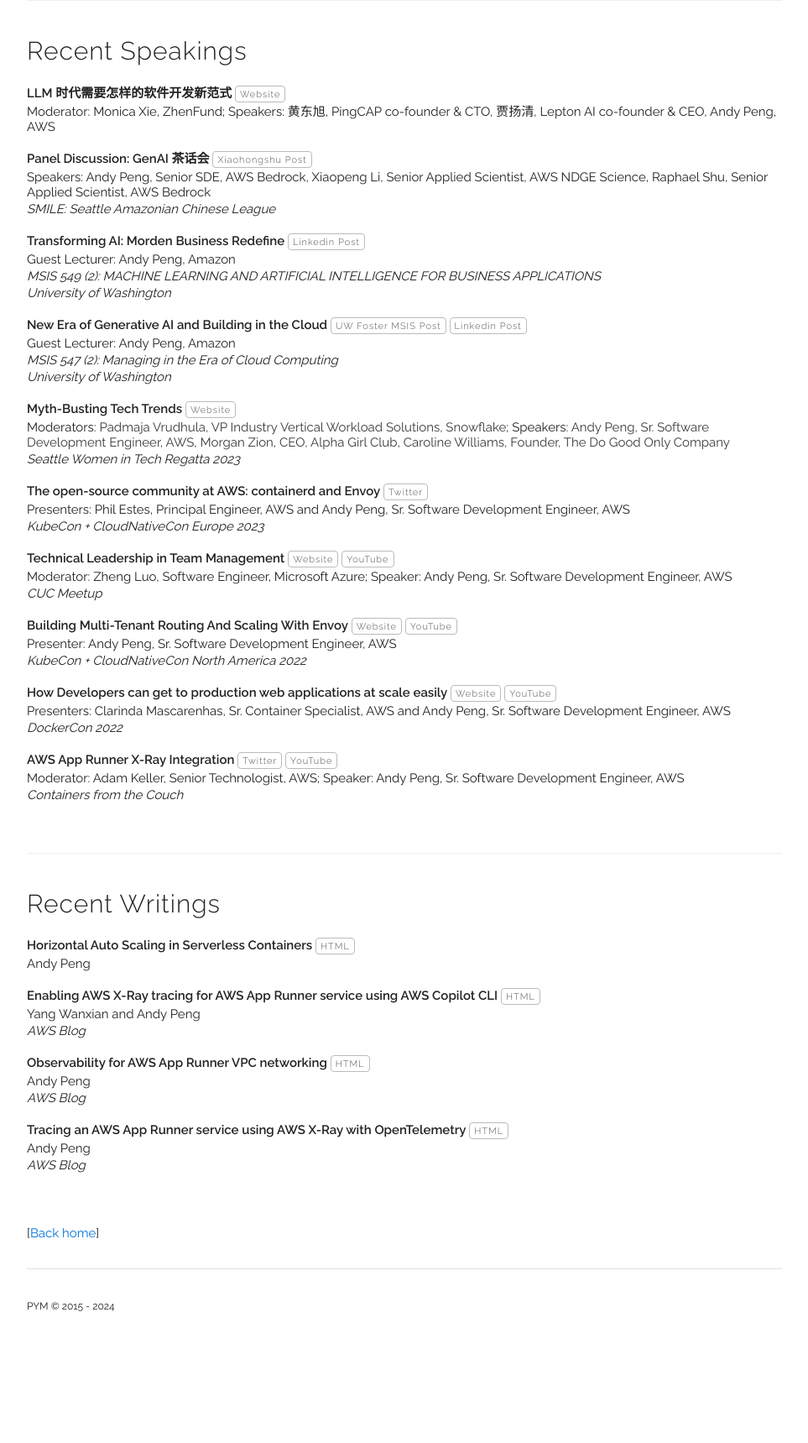
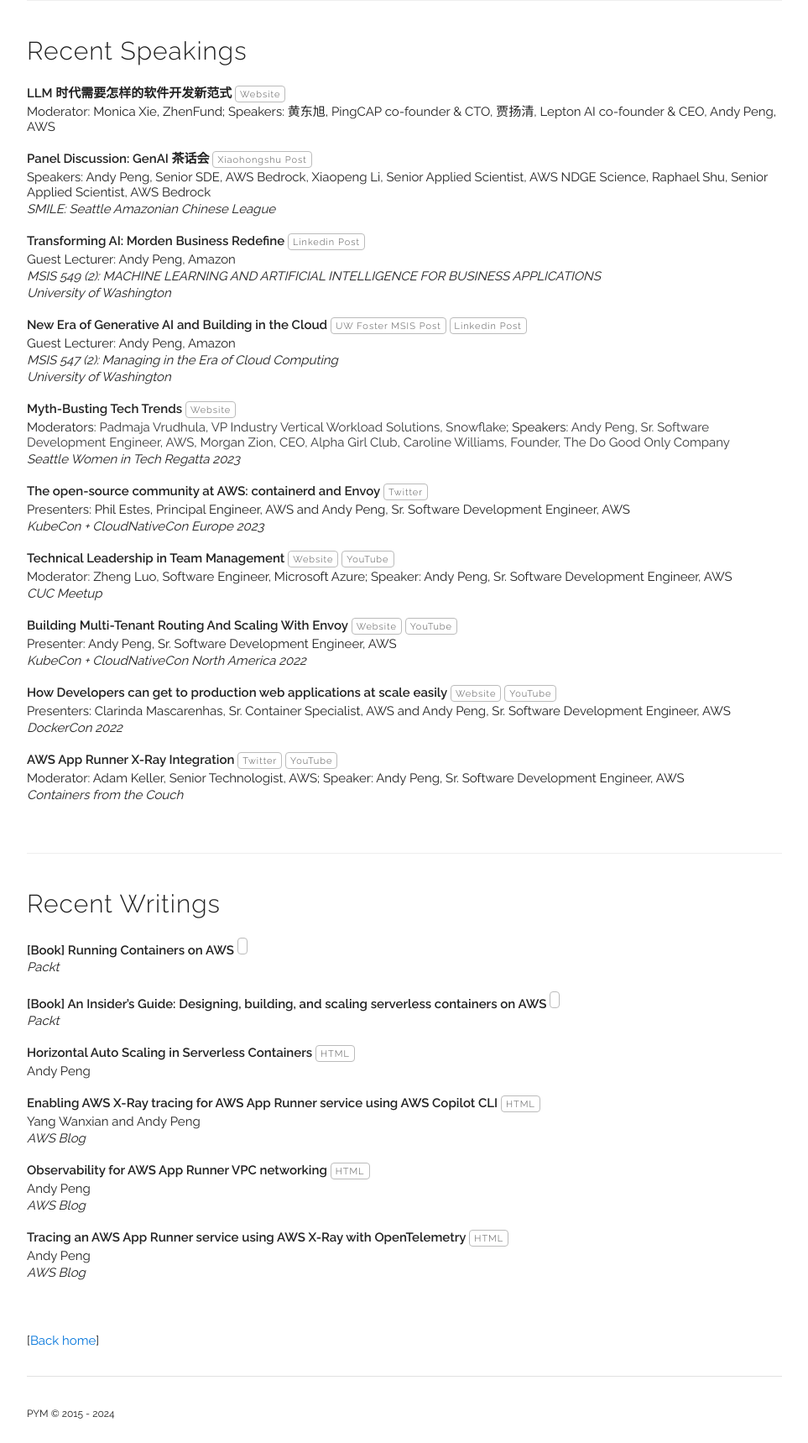
Before and after one commit to gfw001/gfw001.github.io, a Jekyll site: the page publications.html, which Jekyll copies as it is, in a window 1280 px wide. Shown: the whole page at 84% size, without its empty margins (158-1121 px from the left). Built offline with Jekyll 4.4.1, drawn with Linux system fonts in a browser that asks for light colours; before the commit the page ends 1591 px from its top, so only the background shows below that.

Commit message:
Update publications.html

```diff
--- a/publications.html
+++ b/publications.html
@@ -207,6 +207,29 @@
 <div class="docs-section" id="publications">
   <h4>Recent Writings</h4>
 
+
+<div class="paper">
+   <p class="title"><b>[Book] Running Containers on AWS</b>
+     <a class="button" href="" target="_blank"></a>
+   </p>
+  <p></p>
+  <p><i>Packt</i></p>
+  <div class="paper-buttons">
+
+  </div>
+</div>
+
+<div class="paper">
+   <p class="title"><b>[Book] An Insider’s Guide: Designing, building, and scaling serverless containers on AWS</b>
+     <a class="button" href="" target="_blank"></a>
+   </p>
+  <p></p>
+  <p><i>Packt</i></p>
+  <div class="paper-buttons">
+
+  </div>
+</div>
+
 <div class="paper">
    <p class="title"><b>Horizontal Auto Scaling in Serverless Containers</b>
      <a class="button" href="https://medium.com/@pymhq/horizontal-auto-scaling-in-serverless-containers-857bb5c6a368" target="_blank">HTML</a>
```
